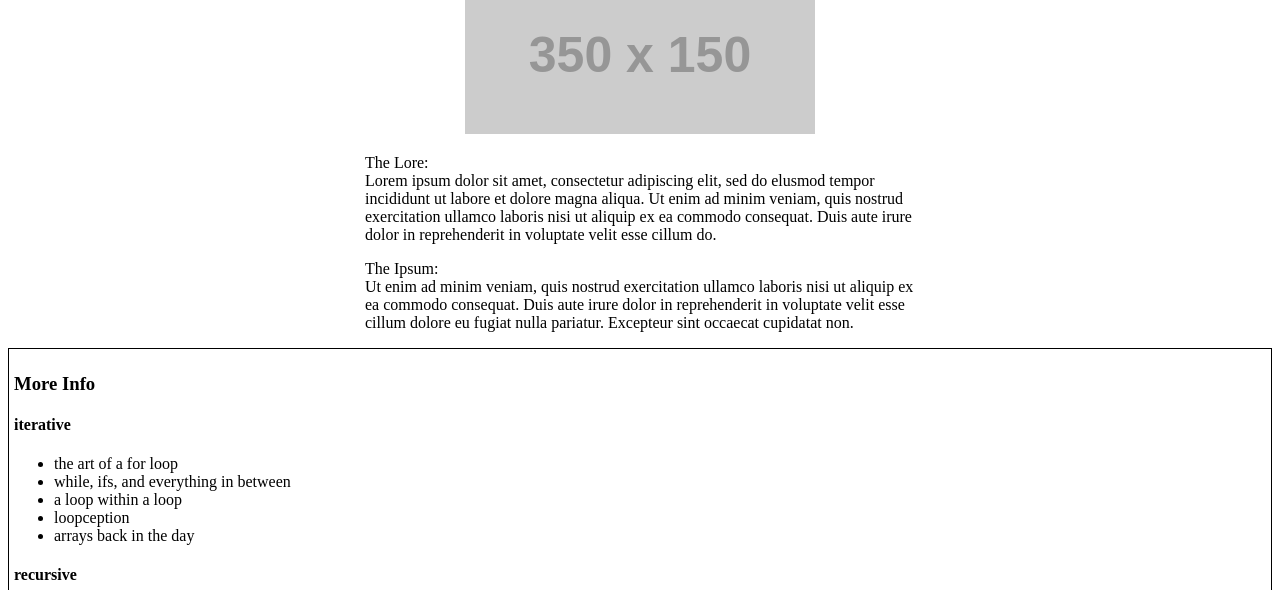
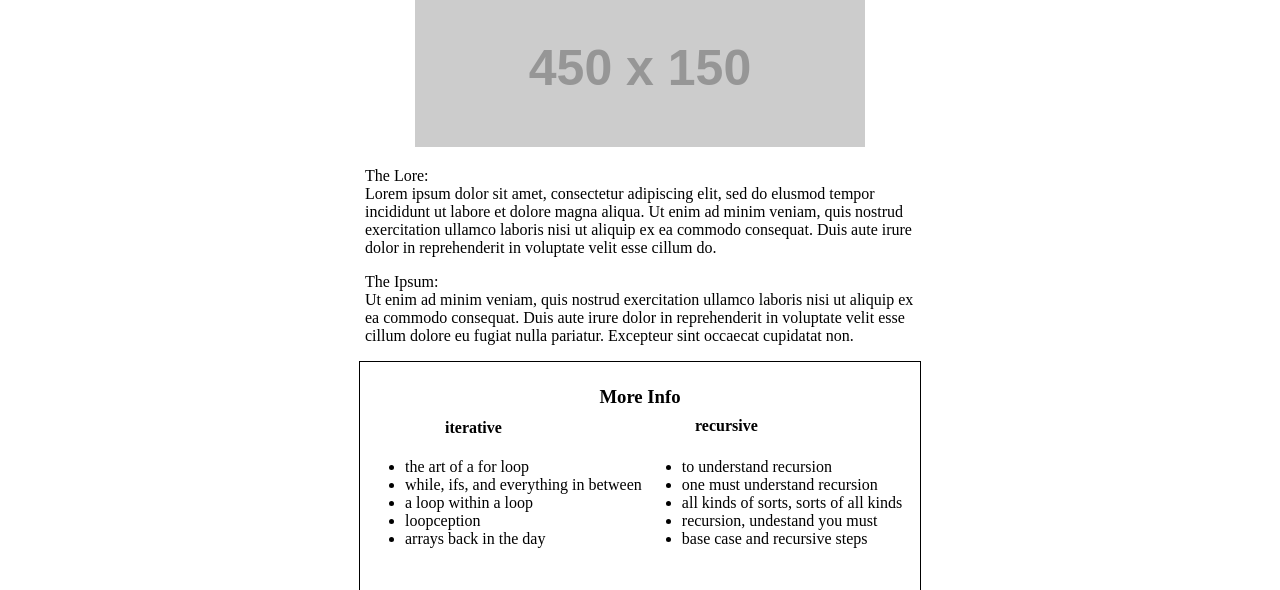
Before and after one commit to nanimouse/aa-spec-project, a plain HTML site: page index.html in a window 1280 px wide. Shown: the part 270-860 px from the top of the page. Drawn offline with Linux system fonts and the light colour scheme; placeholder pictures from the web are drawn by us.

Commit message:
fixes 'more info' box and adjusts img size

```diff
--- a/index.html
+++ b/index.html
@@ -7,6 +7,7 @@
     </head>
     <body>
 
+        <div id="container">
             <header>
                 <span>
                     <a href="" class="black-border" id="app-academy">App Academy</a>
@@ -50,7 +51,7 @@
             <div id="img-div">
 
             <a href="https://placeholder.com">
-            <img src="https://via.placeholder.com/350x150" alt="">
+                <img src="https://via.placeholder.com/450x150" alt="">
             </a>
 
             </div>
@@ -72,7 +73,7 @@
             <div id="more-info">
                 <h3>More Info</h3>
                 <div id="lists">
-                <div>
+                    <div id="iterative">
                         <h4>iterative</h4>
                         <ul>
                             <li>the art of a for loop</li>
@@ -83,7 +84,7 @@
                         </ul>
                     </div>
 
-                <div>
+                    <div id="recursive">
                         <h4>recursive</h4>
                         <ul>
                             <li>to understand recursion</li>
@@ -109,6 +110,7 @@
                 <a href="">Privacy Policy</a>
             </footer>
 
+        </div>
 
 
 
--- a/styles.css
+++ b/styles.css
@@ -1,3 +1,9 @@
+#container {
+  width: 1000px;
+    margin: auto;
+    padding-top: 13px;
+}
+
 header {
   display: flex;
   justify-content: space-between;
@@ -51,8 +57,8 @@ nav {
 
 #social-links {
     margin-top: 7px;
-    margin-right: 10px;
-    margin-left: -148px;
+    /* margin-right: 10px; */
+    margin-left: 70px;
 }
 
 .socials {
@@ -60,7 +66,7 @@ nav {
 }
 
 #img-div {
-    width: 350px;
+    width: 450px;
     margin: auto;
 }
 
@@ -72,8 +78,30 @@ nav {
 #more-info {
     border: solid 1px;
     padding: 5px;
+    width: 550px;
+    margin: auto;
+}
+
+h3 {
+  text-align: center;
+}
+
+h4 {
+  margin-bottom: 5px;
+  margin-left: 80px;
 }
 
 ul {
-    float: ;
+    float: left;
 }
+
+#lists {
+  height: 171px;
+  margin-top: -10px;
+}
+
+#recursive {
+  margin-left: 250px;
+    margin-top: -41px;
+
+}
```
Lines whose indentation alone changed are shown as unchanged.
